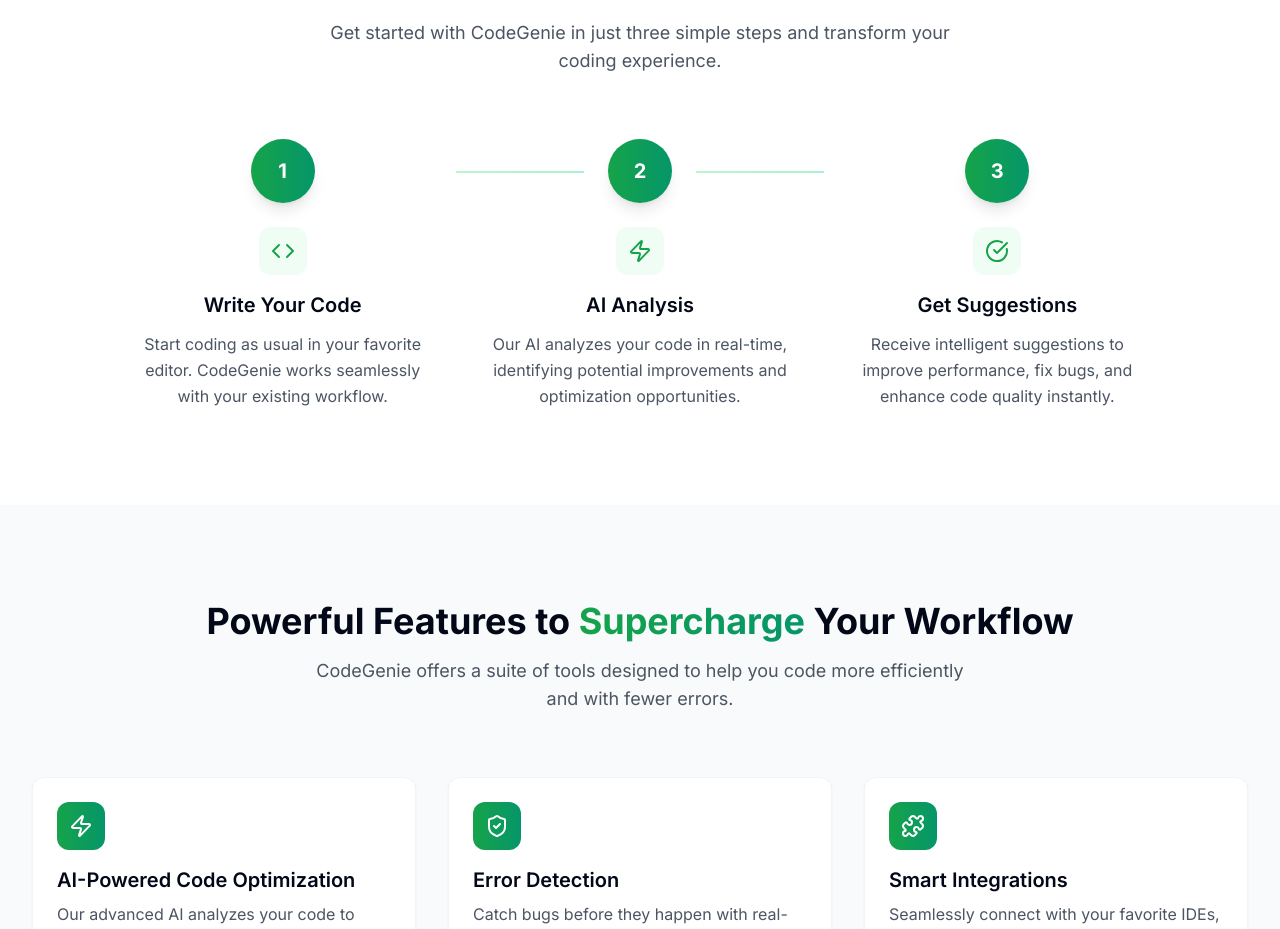
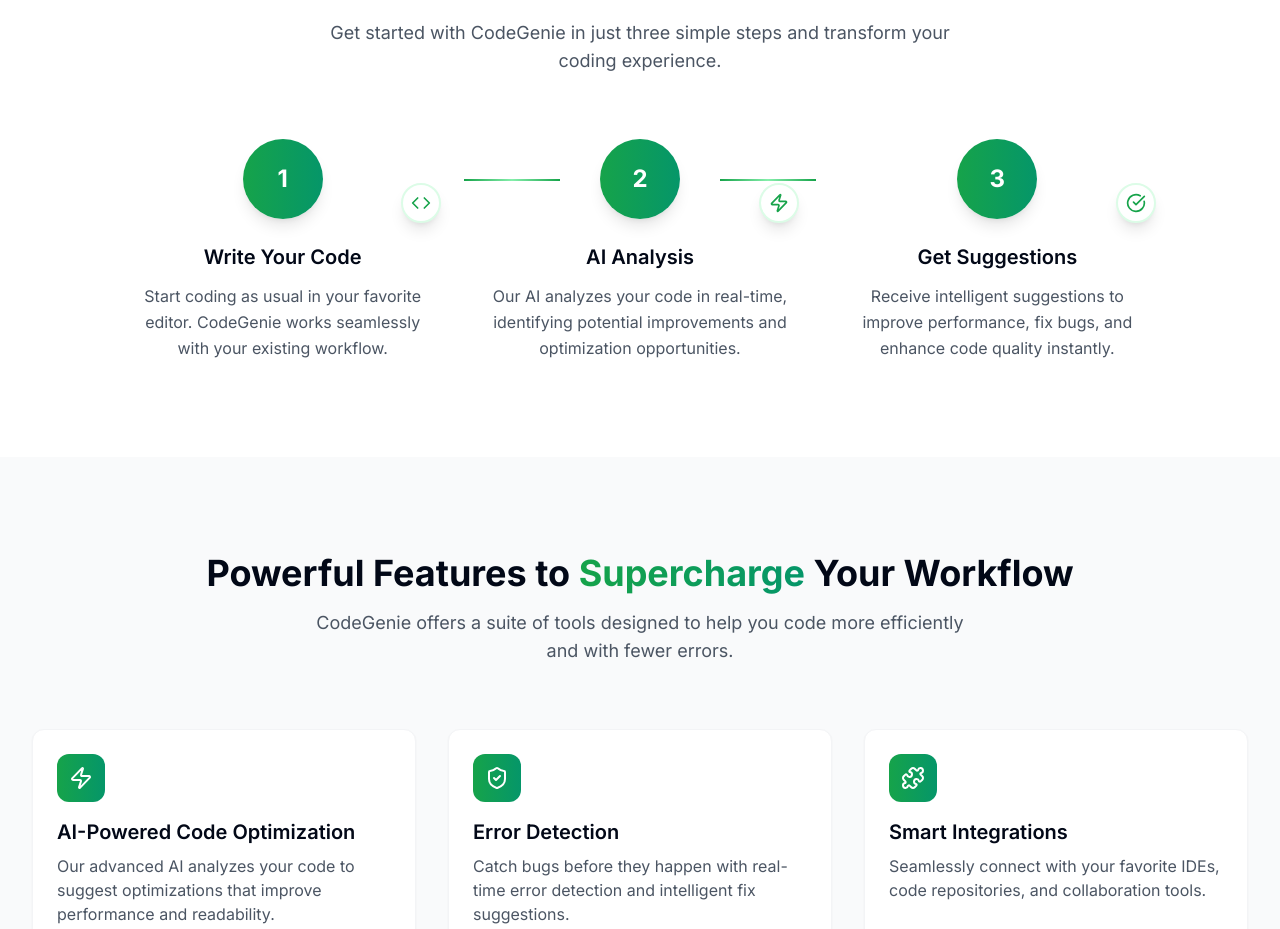
Before and after one commit to roope257/codegenie-landing-magic, a React (Vite) app: page / in a window 1280 px wide. Shown: the part 920-1849 px from the top of the page. Built offline with nearby package versions, Linux system fonts and the light colour scheme.

Commit message:
Refactor: Improve "How It Works" section
Improve the visual presentation of the numbered icons in the "How It Works" section for better clarity and aesthetics.

```diff
--- a/src/components/Steps.tsx
+++ b/src/components/Steps.tsx
@@ -14,14 +14,17 @@ const StepCard = ({
   description: string;
 }) => (
   <div className="relative text-center">
-    {/* Step number with gradient background */}
-    <div className="mx-auto mb-6 h-16 w-16 rounded-full gradient-bg flex items-center justify-center text-white font-bold text-xl shadow-lg relative z-10">
-      {number}
-    </div>
+    {/* Combined number and icon container */}
+    <div className="mx-auto mb-6 relative">
+      {/* Main gradient circle with number */}
+      <div className="h-20 w-20 rounded-full gradient-bg flex items-center justify-center text-white font-bold text-2xl shadow-lg relative z-10 mx-auto">
+        {number}
+      </div>
 
-    {/* Icon */}
-    <div className="mx-auto mb-4 h-12 w-12 rounded-lg bg-green-50 flex items-center justify-center">
-      {icon}
+      {/* Icon positioned at bottom right of circle */}
+      <div className="absolute -bottom-1 -right-1 h-10 w-10 rounded-full bg-white shadow-lg flex items-center justify-center border-2 border-green-100 z-20">
+        {icon}
+      </div>
     </div>
 
     {/* Content */}
@@ -34,19 +37,19 @@ const Steps = () => {
   const steps = [
     {
       number: "1",
-      icon: <Code size={24} className="text-green-600" />,
+      icon: <Code size={20} className="text-green-600" />,
       title: "Write Your Code",
       description: "Start coding as usual in your favorite editor. CodeGenie works seamlessly with your existing workflow."
     },
     {
       number: "2",
-      icon: <Zap size={24} className="text-green-600" />,
+      icon: <Zap size={20} className="text-green-600" />,
       title: "AI Analysis",
       description: "Our AI analyzes your code in real-time, identifying potential improvements and optimization opportunities."
     },
     {
       number: "3",
-      icon: <CheckCircle size={24} className="text-green-600" />,
+      icon: <CheckCircle size={20} className="text-green-600" />,
       title: "Get Suggestions",
       description: "Receive intelligent suggestions to improve performance, fix bugs, and enhance code quality instantly."
     }
@@ -75,18 +78,18 @@ const Steps = () => {
           </div>
         ))}
 
-        {/* Connecting lines - positioned behind circles, from edge to edge */}
-        <div className="hidden md:block absolute top-8 left-0 w-full h-0.5 pointer-events-none z-0">
+        {/* Connecting lines between circles */}
+        <div className="hidden md:block absolute top-10 left-0 w-full h-0.5 pointer-events-none z-0">
           <div className="flex items-center h-full max-w-5xl mx-auto">
             {/* First line: from first circle to second circle */}
-            <div className="flex-1 flex justify-end pr-6">
-              <div className="w-32 h-0.5 bg-gradient-to-r from-green-200 to-emerald-200"></div>
+            <div className="flex-1 flex justify-end pr-10">
+              <div className="w-24 h-0.5 bg-gradient-to-r from-green-600 via-green-300 to-green-600"></div>
             </div>
             {/* Space for second circle */}
-            <div className="w-16"></div>
+            <div className="w-20"></div>
             {/* Second line: from second circle to third circle */}
-            <div className="flex-1 flex justify-start pl-6">
-              <div className="w-32 h-0.5 bg-gradient-to-r from-green-200 to-emerald-200"></div>
+            <div className="flex-1 flex justify-start pl-10">
+              <div className="w-24 h-0.5 bg-gradient-to-r from-green-600 via-green-300 to-green-600"></div>
             </div>
           </div>
         </div>
```
